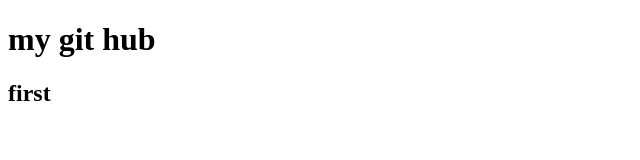
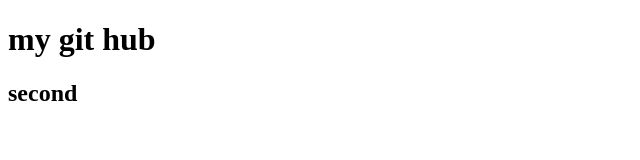
Before and after one commit to anjanapalazhi/anjana, a plain HTML site: page index.html in a window 1280 px wide. Shown: the full height of the page, 0-640 px from the left. Drawn offline with Linux system fonts and the light colour scheme.

Commit message:
snehacommit

```diff
--- a/index.html
+++ b/index.html
@@ -7,6 +7,6 @@
 </head>
 <body>
     <h1>my git hub</h1>
-    <h2>first</h2>
+    <h2>second</h2>
 </body>
 </html>
```
